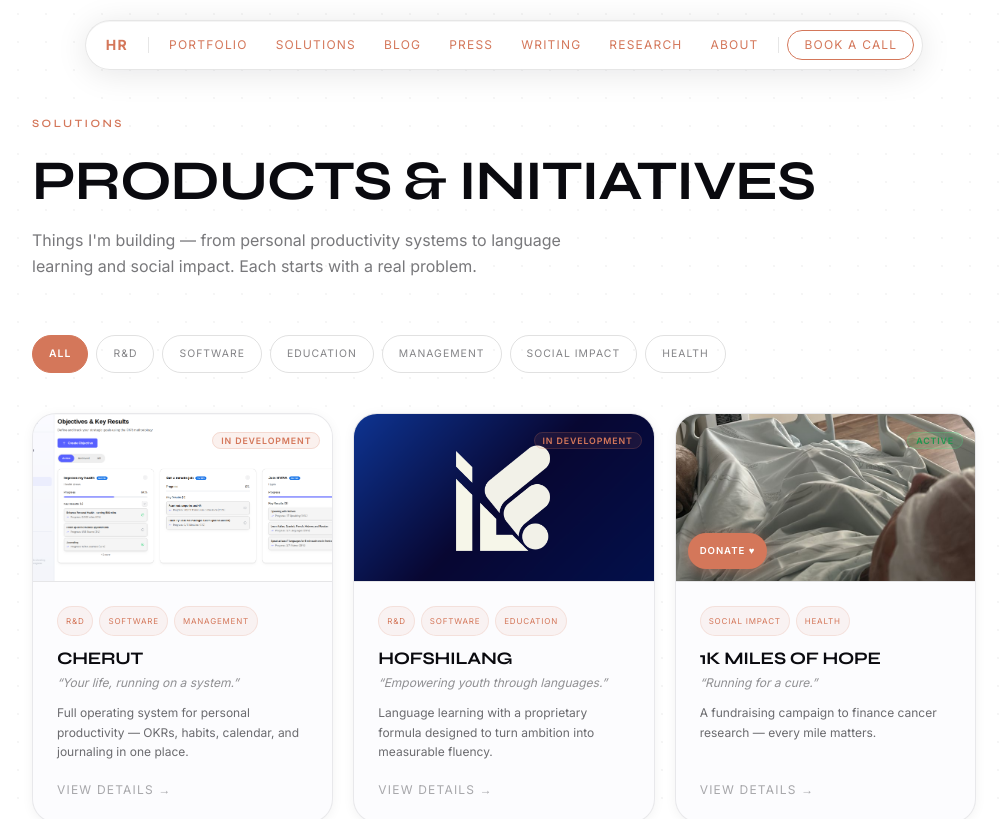
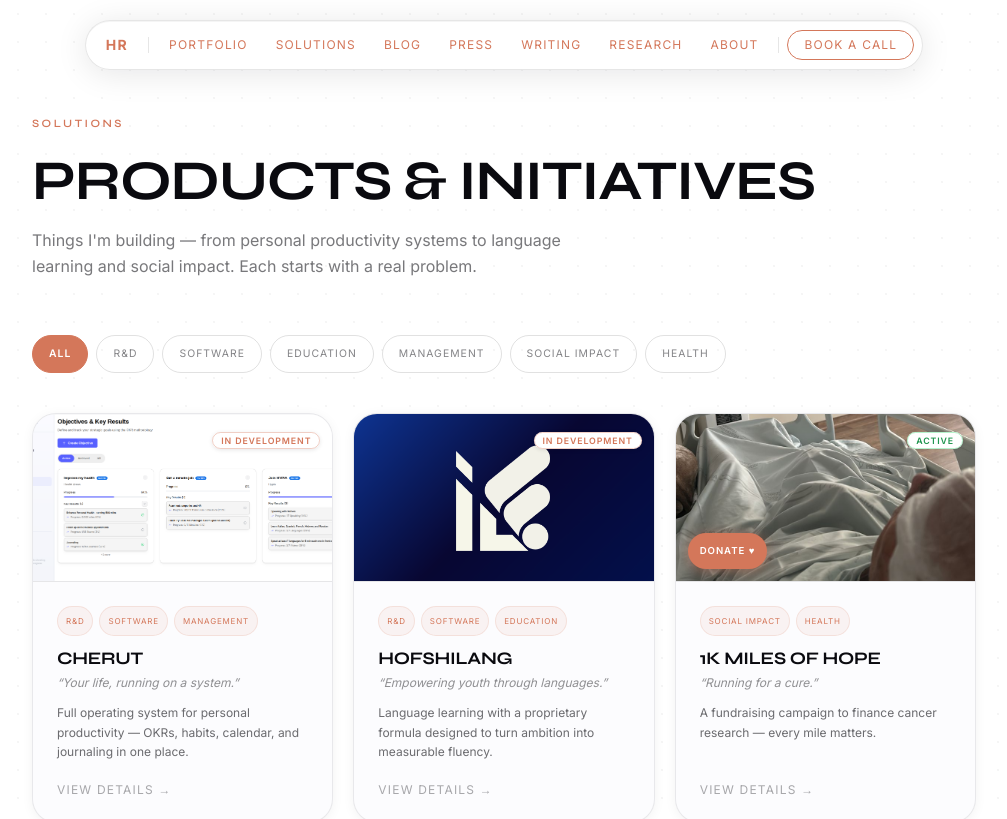
Before and after one commit to chutzpah-os/hr-portal, a Next.js app in the folder frontend/: page /solutions in a window 1280 px wide. Shown: the top 819 px of the page, without its empty margins (136-1143 px from the left). Built offline with nearby package versions, Linux system fonts and the light colour scheme; a web font is replaced by a local one.

Commit message:
fix(solutions): solid white background on status badges for readability over images

```diff
--- a/frontend/src/app/solutions/page.tsx
+++ b/frontend/src/app/solutions/page.tsx
@@ -90,9 +90,10 @@ function StatusBadge({ status }: { status: string }) {
     <span
       className="text-[0.55rem] font-semibold uppercase tracking-widest px-2 py-0.5 rounded-full"
       style={{
-        backgroundColor: isActive ? 'rgba(74,222,128,0.12)' : 'rgba(212,119,90,0.10)',
+        backgroundColor: 'rgb(255,255,255)',
         color: isActive ? 'rgba(34,150,80,1)' : 'var(--accent)',
-        border: `1px solid ${isActive ? 'rgba(74,222,128,0.25)' : 'rgba(212,119,90,0.20)'}`,
+        border: `1px solid ${isActive ? 'rgba(74,222,128,0.40)' : 'rgba(212,119,90,0.35)'}`,
+        boxShadow: '0 1px 4px rgba(10,10,15,0.10)',
       }}
     >
       {status}
```
